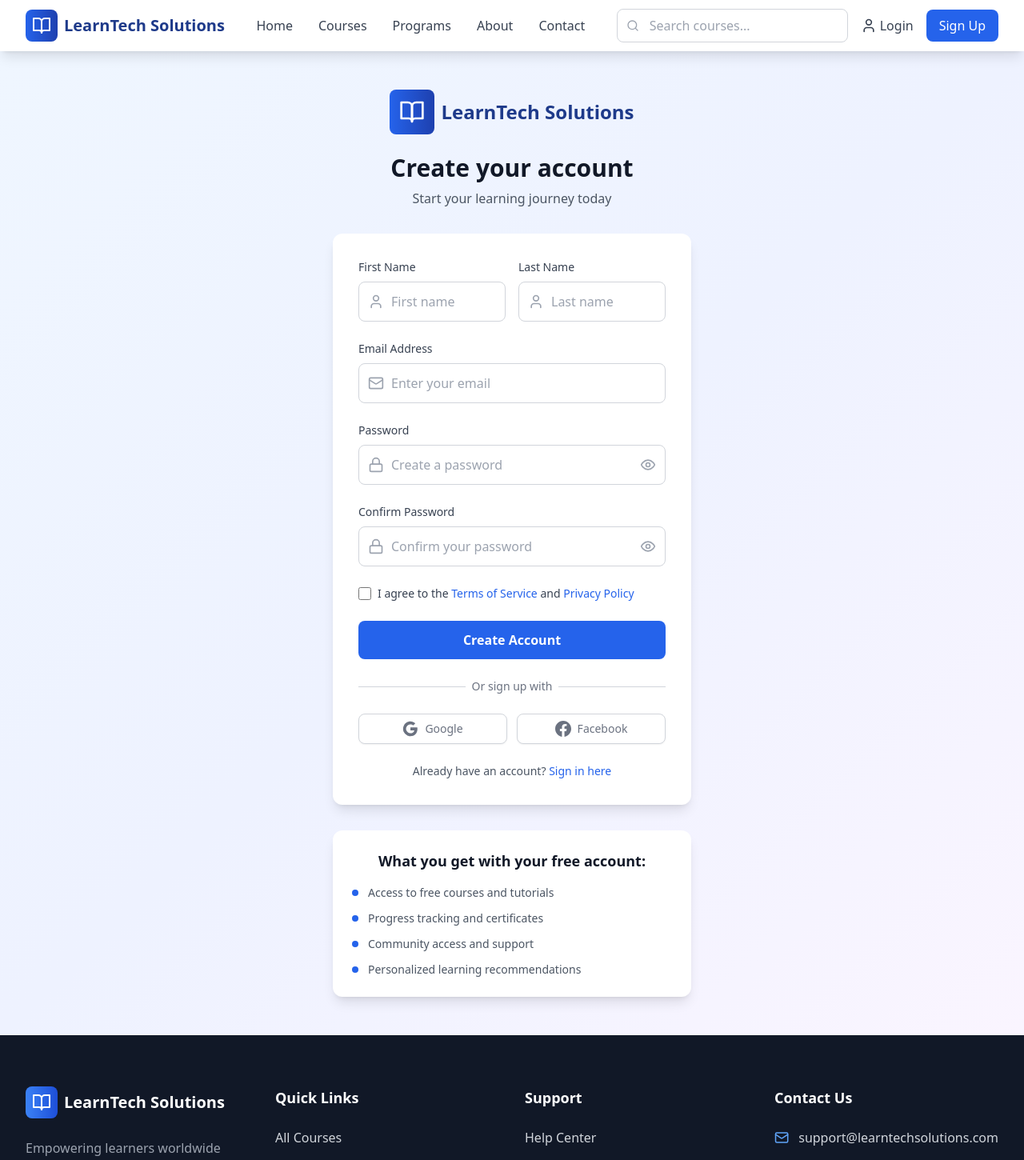
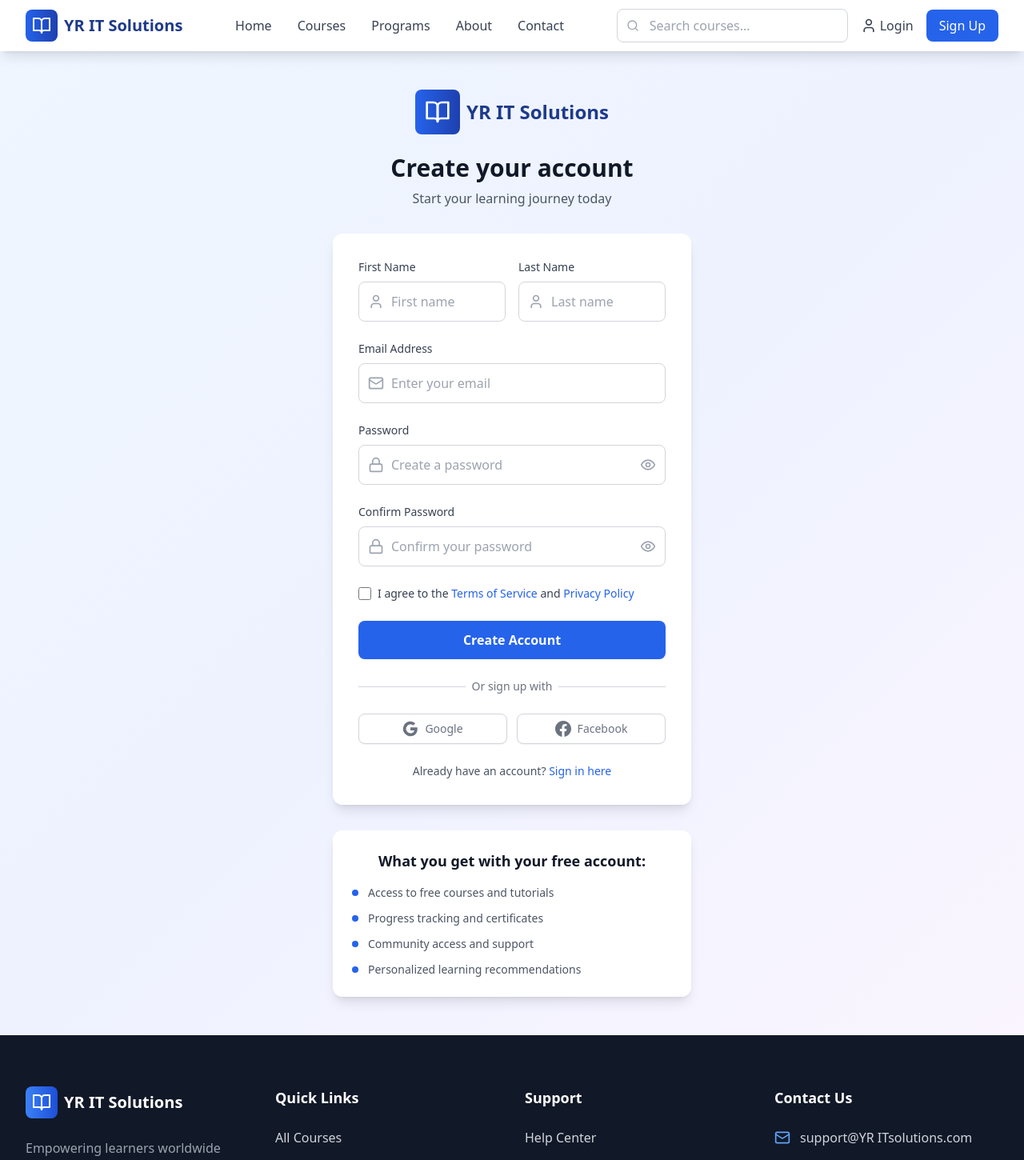
Before and after one commit to 07sumit1002/edutechyrit, a React (Vite) app: page /signup in a window 1280 px wide. Shown: the top 1450 px of the page at 80% size. Built offline with nearby package versions, Linux system fonts and the light colour scheme.

Commit message:
`Update branding to YR IT Solutions across the application`

```diff
--- a/index.html
+++ b/index.html
@@ -4,7 +4,7 @@
     <meta charset="UTF-8" />
     <link rel="icon" type="image/svg+xml" href="/vite.svg" />
     <meta name="viewport" content="width=device-width, initial-scale=1.0" />
-    <title>LearnTech Solutions - Transform Your Career</title>
+    <title>YR IT Solutions - Transform Your Career</title>
     <meta name="description" content="Join thousands of learners advancing their careers with comprehensive courses, expert instructors, and hands-on projects. Start your learning journey today.">
   </head>
   <body>
--- a/src/components/Footer.tsx
+++ b/src/components/Footer.tsx
@@ -12,7 +12,7 @@ const Footer = () => {
               <div className="bg-gradient-to-r from-blue-500 to-blue-700 p-2 rounded-lg">
                 <BookOpen className="h-6 w-6 text-white" />
               </div>
-              <span className="text-xl font-bold text-white">LearnTech Solutions</span>
+              <span className="text-xl font-bold text-white">YR IT Solutions</span>
             </div>
             <p className="text-gray-400 leading-relaxed">
               Empowering learners worldwide with cutting-edge technology education.
@@ -66,7 +66,7 @@ const Footer = () => {
             <div className="space-y-4">
               <div className="flex items-center space-x-3">
                 <Mail className="h-5 w-5 text-blue-400" />
-                <span>support@learntechsolutions.com</span>
+                <span>support@YR ITsolutions.com</span>
               </div>
               <div className="flex items-center space-x-3">
                 <Phone className="h-5 w-5 text-blue-400" />
@@ -97,7 +97,7 @@ const Footer = () => {
 
         <div className="border-t border-gray-800 mt-12 pt-8 flex flex-col md:flex-row justify-between items-center">
           <p className="text-gray-400">
-            © 2024 LearnTech Solutions. All rights reserved.
+            © 2024 YR IT Solutions. All rights reserved.
           </p>
           <div className="flex space-x-6 mt-4 md:mt-0">
             <a href="#" className="text-gray-400 hover:text-blue-400 transition-colors">Privacy Policy</a>
--- a/src/components/Header.tsx
+++ b/src/components/Header.tsx
@@ -18,7 +18,7 @@ const Header = () => {
             <div className="bg-gradient-to-r from-blue-600 to-blue-800 p-2 rounded-lg">
               <BookOpen className="h-6 w-6 text-white" />
             </div>
-            <span className="text-xl font-bold text-blue-900">LearnTech Solutions</span>
+            <span className="text-xl font-bold text-blue-900">YR IT Solutions</span>
             </Link>
           </div>
 
--- a/src/pages/About.tsx
+++ b/src/pages/About.tsx
@@ -84,7 +84,7 @@ const About = () => {
       <section className="bg-gradient-to-br from-blue-600 via-blue-700 to-indigo-800 py-20">
         <div className="max-w-7xl mx-auto px-4 sm:px-6 lg:px-8 text-center">
           <h1 className="text-5xl font-bold text-white mb-6">
-            About <span className="text-blue-200">LearnTech Solutions</span>
+            About <span className="text-blue-200">YR IT Solutions</span>
           </h1>
           <p className="text-xl text-blue-100 max-w-3xl mx-auto">
             We're on a mission to democratize technology education and empower learners worldwide
@@ -100,7 +100,7 @@ const About = () => {
             <div>
               <h2 className="text-4xl font-bold text-gray-900 mb-6">Our Mission</h2>
               <p className="text-lg text-gray-600 mb-6 leading-relaxed">
-                Founded in 2020, LearnTech Solutions was born from a simple belief: everyone deserves
+                Founded in 2020, YR IT Solutions was born from a simple belief: everyone deserves
                 access to high-quality technology education, regardless of their background or location.
               </p>
               <p className="text-lg text-gray-600 mb-6 leading-relaxed">
@@ -195,7 +195,7 @@ const About = () => {
           <h2 className="text-4xl font-bold text-gray-900 mb-8">Our Story</h2>
           <div className="space-y-6 text-lg text-gray-600 leading-relaxed">
             <p>
-              LearnTech Solutions started as a small initiative by a group of passionate educators and
+              YR IT Solutions started as a small initiative by a group of passionate educators and
               technologists who saw the gap between traditional education and industry needs.
             </p>
             <p>
--- a/src/pages/Contact.tsx
+++ b/src/pages/Contact.tsx
@@ -43,7 +43,7 @@ const Contact = () => {
       icon: Mail,
       title: "Email Support",
       description: "Get help with courses and technical issues",
-      contact: "support@learntechsolutions.com"
+      contact: "support@YR ITsolutions.com"
     },
     {
       icon: Phone,
--- a/src/pages/Login.tsx
+++ b/src/pages/Login.tsx
@@ -31,7 +31,7 @@ const Login = () => {
             <div className="bg-gradient-to-r from-blue-600 to-blue-800 p-3 rounded-lg">
               <BookOpen className="h-8 w-8 text-white" />
             </div>
-            <span className="text-2xl font-bold text-blue-900">LearnTech Solutions</span>
+            <span className="text-2xl font-bold text-blue-900">YR IT Solutions</span>
           </div>
           <h2 className="text-3xl font-bold text-gray-900">Welcome back!</h2>
           <p className="mt-2 text-gray-600">Sign in to continue your learning journey</p>
--- a/src/pages/Signup.tsx
+++ b/src/pages/Signup.tsx
@@ -35,7 +35,7 @@ const Signup = () => {
             <div className="bg-gradient-to-r from-blue-600 to-blue-800 p-3 rounded-lg">
               <BookOpen className="h-8 w-8 text-white" />
             </div>
-            <span className="text-2xl font-bold text-blue-900">LearnTech Solutions</span>
+            <span className="text-2xl font-bold text-blue-900">YR IT Solutions</span>
           </div>
           <h2 className="text-3xl font-bold text-gray-900">Create your account</h2>
           <p className="mt-2 text-gray-600">Start your learning journey today</p>
```
